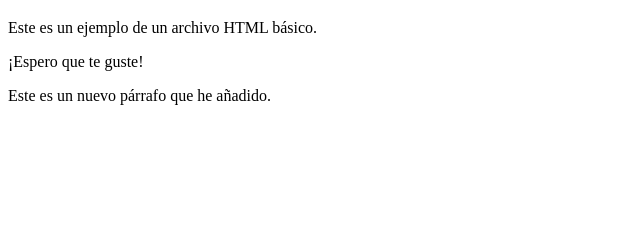
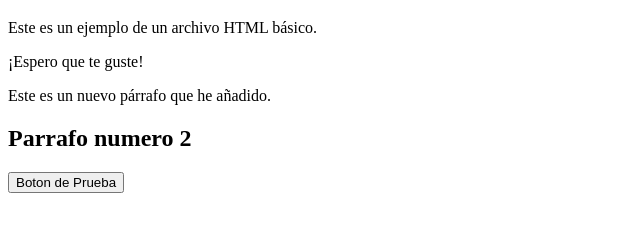
Before and after one commit to fabrizioCrov24/mi-primer-repo, a plain HTML site: page index.html in a window 1280 px wide. Shown: the part 61-292 px from the top of the page, without its empty margins (0-640 px from the left). Drawn offline with Linux system fonts and the light colour scheme.

Commit message:
Nuevo boton y titulo

```diff
--- a/index.html
+++ b/index.html
@@ -10,5 +10,7 @@
     <p>Este es un ejemplo de un archivo HTML básico.</p>
     <p>¡Espero que te guste!</p>
     <p>Este es un nuevo párrafo que he añadido.</p>
+    <h2>Parrafo numero 2</h2>
+    <button>Boton de Prueba</button>
 </body>
 </html>
```
